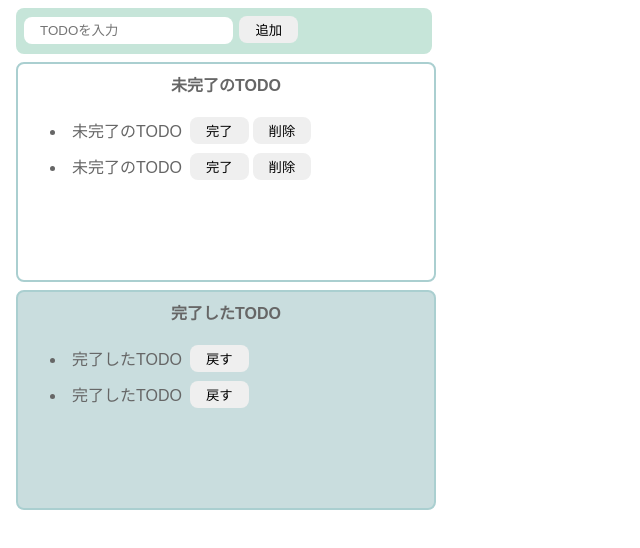
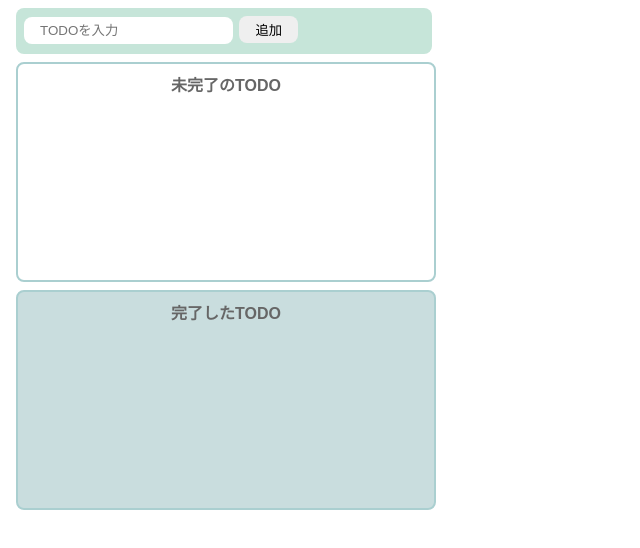
Before and after one commit to nagisora/todo-js, a website built with Vite: page index.html in a window 1280 px wide. Shown: the whole page, without its empty margins (0-640 px from the left). Built offline with nearby package versions, Linux system fonts and the light colour scheme.

Commit message:
TODO完成

```diff
--- a/index.html
+++ b/index.html
@@ -13,37 +13,11 @@
     <div class="incomplete-area">
       <p class="title">未完了のTODO</p>
       <ul id="incomplete-list">
-        <li>
-          <div class="list-row">
-            <p class="todo-item">未完了のTODO</p>
-            <button>完了</button>
-            <button>削除</button>
-          </div>
-        </li>
-        <li>
-          <div class="list-row">
-            <p class="todo-item">未完了のTODO</p>
-            <button>完了</button>
-            <button>削除</button>
-          </div>
-        </li>
       </ul>
     </div>
     <div class="complete-area">
       <p class="title">完了したTODO</p>
       <ul id="complete-list">
-        <li>
-          <div class="list-row">
-            <p class="todo-item">完了したTODO</p>
-            <button>戻す</button>
-          </div>
-        </li>
-        <li>
-          <div class="list-row">
-            <p class="todo-item">完了したTODO</p>
-            <button>戻す</button>
-          </div>
-        </li>
       </ul>
     </div>
     <script type="module" src="/main.js"></script>
--- a/main.js
+++ b/main.js
@@ -25,6 +25,11 @@ const creatIncompleteTodo = (todo) => {
 
     const backButton = document.createElement('button');
     backButton.innerText = '戻す';
+    backButton.addEventListener("click", () => {
+      const todoText = backButton.previousElementSibling.innerText;
+      creatIncompleteTodo(todoText);
+      backButton.closest("li").remove();
+    });
     moveTarget.firstElementChild.appendChild(backButton);
     document.getElementById('complete-list').appendChild(moveTarget);
   });
```
